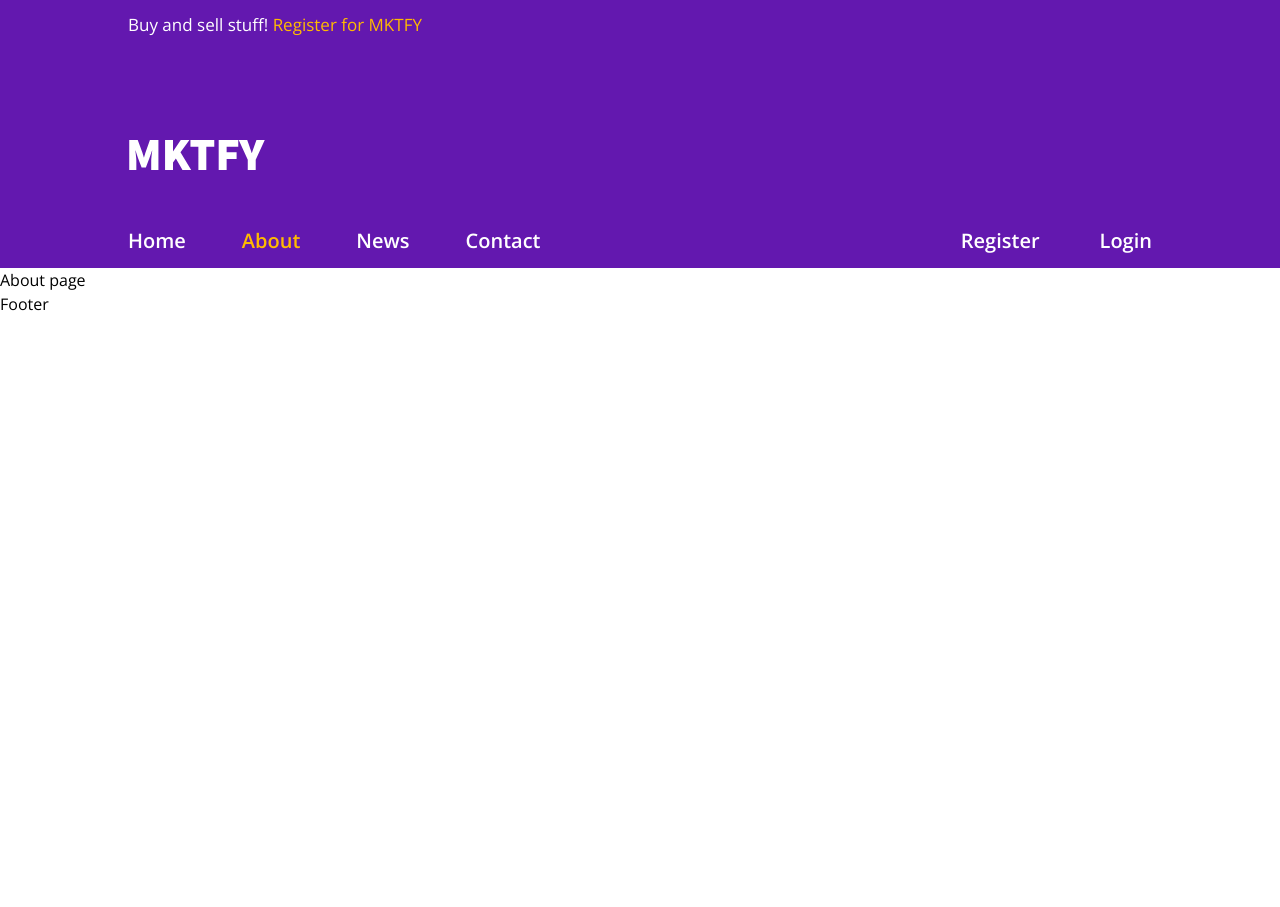
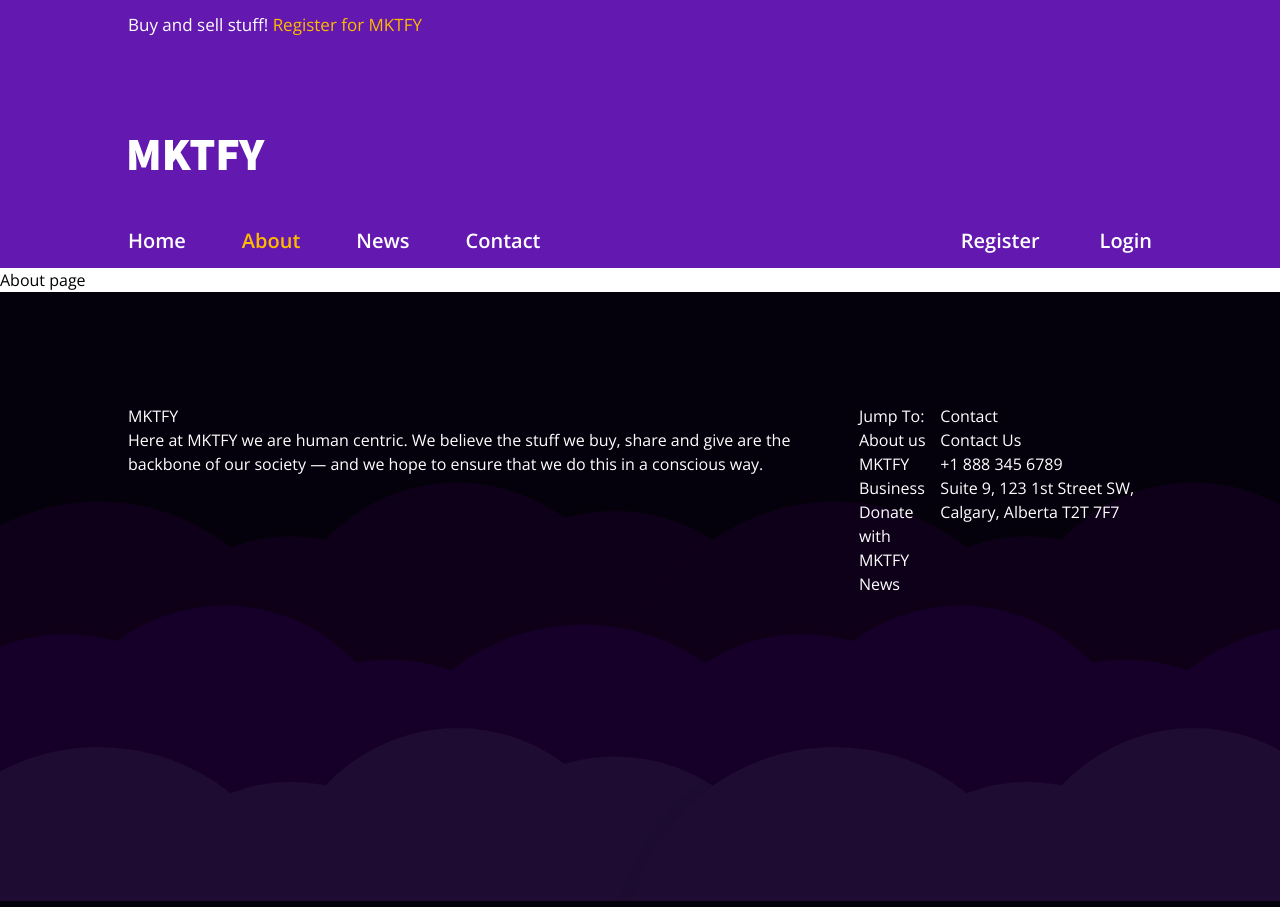
Before and after one commit to Nickil13/MKTFY-Marketing, a Next.js app: page /about in a window 1280 px wide. Before the commit the page ends 800 px from the top, so only its background shows below. Built offline with nearby package versions, Linux system fonts and the light colour scheme.

Commit message:
Added Blog section, no scrollability yet

```diff
--- /dev/null
+++ b/components/BlogCard.js
@@ -0,0 +1,19 @@
+import React from "react";
+
+export default function BlogCard({ imageUrl, title, date }) {
+    return (
+        <div
+            style={{
+                backgroundImage: `url(${imageUrl})`,
+            }}
+            className="flex h-[618px] bg-cover bg-center bg-no-repeat min-w-[923px]"
+        >
+            <div className="text-white mt-auto px-12 pb-15">
+                <h2 className="text-lg font-bold mb-3 leading-[50px] max-w-[511px] ">
+                    {title}
+                </h2>
+                <span className="pl-16">{date}</span>
+            </div>
+        </div>
+    );
+}
--- a/components/Footer.js
+++ b/components/Footer.js
@@ -1,5 +1,38 @@
 import React from "react";
 
 export default function Footer() {
-    return <div>Footer</div>;
+    return (
+        <div className="bg-footer h-footer">
+            <div className="container flex flex-1 text-white py-28">
+                <div>
+                    <h1>MKTFY</h1>
+                    <p>
+                        Here at MKTFY we are human centric. We believe the stuff
+                        we buy, share and give are the backbone of our society —
+                        and we hope to ensure that we do this in a conscious
+                        way.
+                    </p>
+                </div>
+                <div>
+                    <h2>Jump To:</h2>
+                    <ul>
+                        <li>About us</li>
+                        <li>MKTFY Business</li>
+                        <li>Donate with MKTFY</li>
+                        <li>News</li>
+                    </ul>
+                </div>
+                <div>
+                    <h2>Contact</h2>
+                    <ul>
+                        <li>Contact Us</li>
+                        <li>+1 888 345 6789</li>
+                        <li>
+                            Suite 9, 123 1st Street SW, Calgary, Alberta T2T 7F7
+                        </li>
+                    </ul>
+                </div>
+            </div>
+        </div>
+    );
 }
--- a/pages/index.js
+++ b/pages/index.js
@@ -8,6 +8,9 @@ import HeartImage from "../images/icon_image_heart_hands.svg";
 import TransactionImage from "../images/icon_image_transactions.svg";
 import Image from "next/image";
 import StatisticCard from "../components/StatisticCard";
+import bg from "../images/image_blog_carousel1.png";
+import bg2 from "../images/image_carousel_blog2.png";
+import BlogCard from "../components/BlogCard";
 
 export default function Home() {
     return (
@@ -58,7 +61,7 @@ export default function Home() {
                     <h2 className="font-bold text-lg text-white mb-5">
                         MKTFY assures the quality of your purchase
                     </h2>
-                    <p className="text-white font-semibold text-base max-w-[417px] leading-7">
+                    <p className="text-white font-semibold text-base max-w-text leading-7">
                         MKTFY wants to make sure that the stuff you buy is in
                         working order or your money back. Find out more about
                         our protection policy.
@@ -153,6 +156,33 @@ export default function Home() {
                     />
                 </div>
             </section>
+
+            {/* Blog section */}
+            <section>
+                <div className="container py-32">
+                    <div className="flex justify-between mb-20">
+                        <h2 className="text-gray-500 font-bold text-lg">
+                            Blog
+                        </h2>
+                        <button className="text-gold-200 text-base font-bold">
+                            Visit Blog &gt;
+                        </button>
+                    </div>
+                    {/* Blog entries slider */}
+                    <div className="flex gap-10 overflow-x-auto">
+                        <BlogCard
+                            imageUrl={bg.src}
+                            title="Finding the right sanding desk on MKTFY"
+                            date="BLOG - NOVEMBER 22, 2022"
+                        />
+                        <BlogCard
+                            imageUrl={bg2.src}
+                            title="Make memories with MKTFY Event Stuff"
+                            date="BLOG - NOVEMBER 12, 2022"
+                        />
+                    </div>
+                </div>
+            </section>
         </div>
     );
 }
--- a/tailwind.config.js
+++ b/tailwind.config.js
@@ -56,6 +56,7 @@ module.exports = {
                 hero: "url(../images/Homepage_image.png)",
                 "quality-banner": "url(../images/banner_devices.png)",
                 "handshake-banner": "url(../images/banner_handshake.png)",
+                footer: "url(../images/Footer_banner_bg.svg)",
             },
             width: {
                 btn: "345px",
@@ -79,9 +80,6 @@ module.exports = {
                 nav: "191px",
                 "mobile-nav": "290px",
             },
-            minHeight: {
-                "listing-card": "312px",
-            },
             maxHeight: {
                 menu: "calc(100vh - 225px)",
             },
@@ -89,10 +87,7 @@ module.exports = {
                 card: "236px",
             },
             maxWidth: {
-                input: "532px",
-                modal: "808px",
-                "modal-lg": "1360px",
-                card: "236px",
+                text: "417px",
                 btn: "345px",
                 desktop: "1136px",
             },
@@ -101,13 +96,6 @@ module.exports = {
             },
             boxShadow: {
                 btn: "0px 5px 20px #00000024",
-                modal: "0px 7px 12px #00000024",
-                dropdown: "0px 3px 6px #00000029",
-                card: "0px 4px 15px #00000024",
-            },
-            backgroundPosition: {
-                "cloud-position": "50% 20%",
-                "banner-position": "10% 20%",
             },
         },
     },
```
